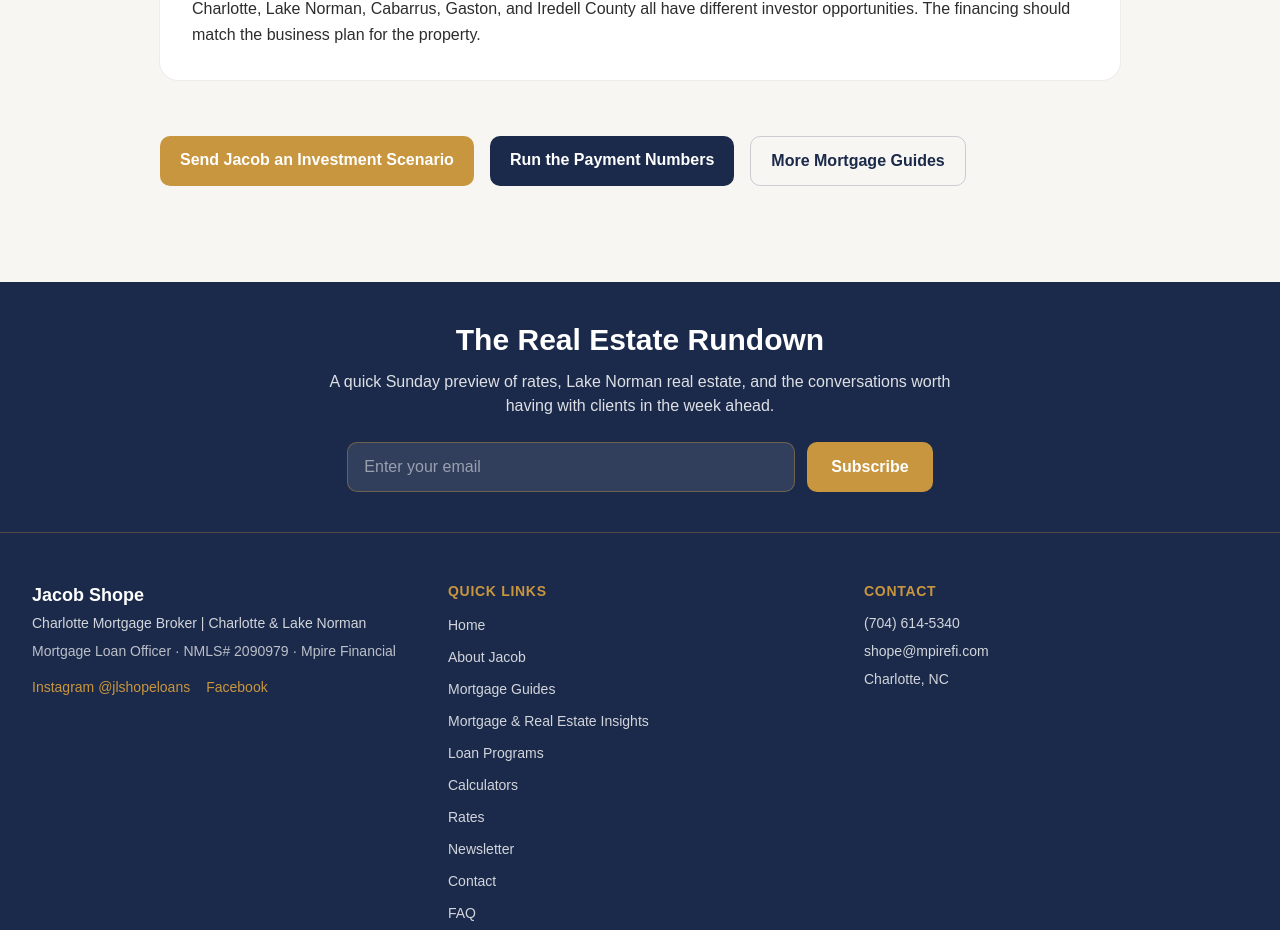
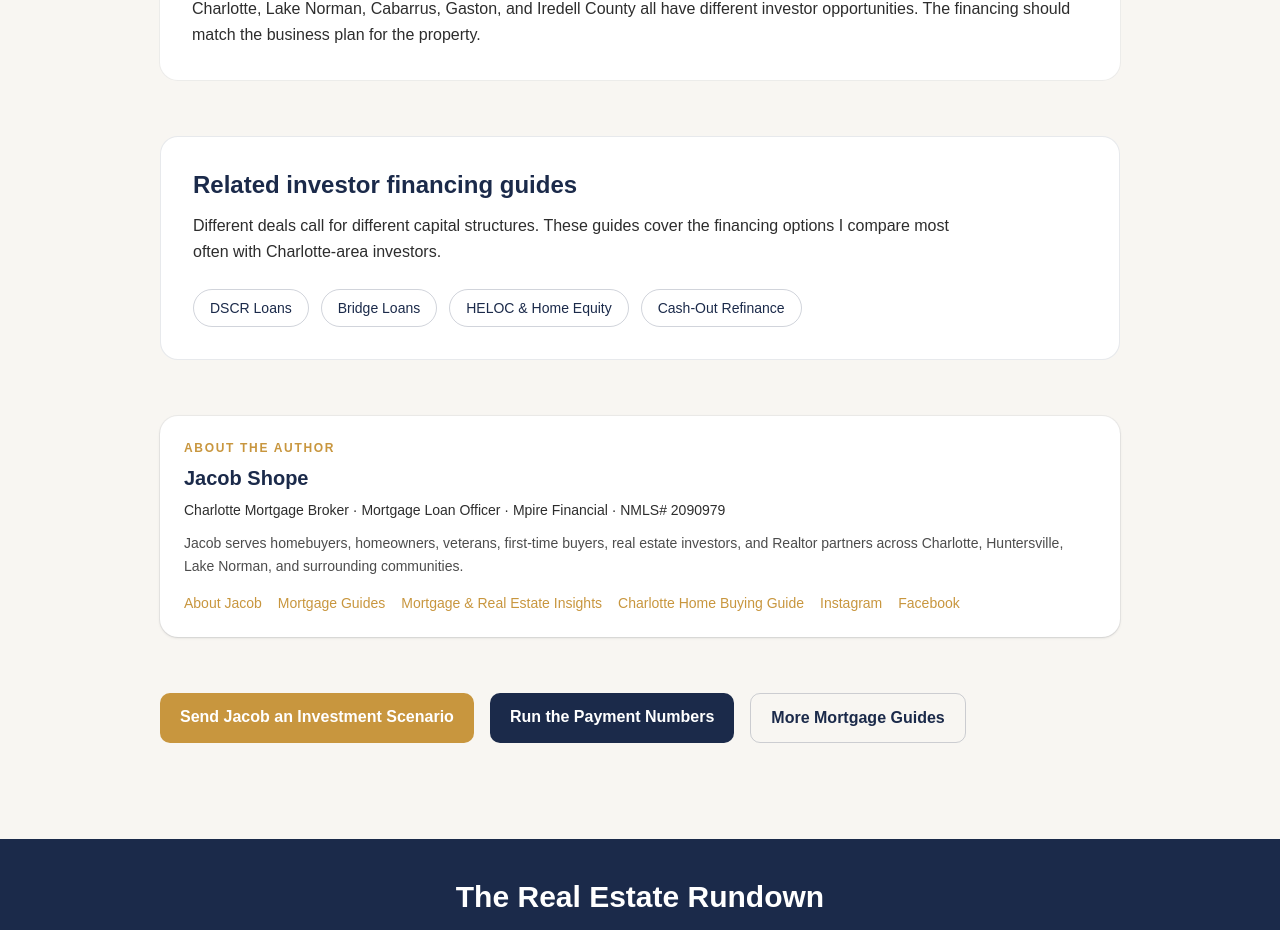
Before and after one commit to JLshope12/jacob-shope-mortgage, a Next.js app: page /investment-property-loans-charlotte in a window 1280 px wide. Shown: the part 1098-2028 px from the top of the page. Built offline with nearby package versions, Linux system fonts and the light colour scheme.

Commit message:
Strengthen Charlotte investor financing authority page

```diff
--- a/app/investment-property-loans-charlotte/page.tsx
+++ b/app/investment-property-loans-charlotte/page.tsx
@@ -1,20 +1,56 @@
 import Link from "next/link";
+import { AuthorBox } from "@/components/seo/AuthorBox";
+
+const origin = "https://jacobshopemortgage.com";
+const pageUrl = `${origin}/investment-property-loans-charlotte`;
 
 export const metadata = {
   title: "Investment Property Loans Charlotte NC | Jacob Shope Mortgage",
   description:
     "Investment property and real estate investor mortgage guidance in Charlotte and Lake Norman from Jacob Shope, NMLS# 2090979.",
   alternates: { canonical: "/investment-property-loans-charlotte" },
+  authors: [{ name: "Jacob Shope", url: "/about" }],
 };
 
 export default function InvestmentPropertyLoansCharlottePage() {
   const schema = {
     "@context": "https://schema.org",
-    "@type": "Article",
-    headline: "Investment Property Financing in Charlotte, NC",
-    author: { "@id": "https://jacobshopemortgage.com/#jacob-shope" },
-    publisher: { "@id": "https://jacobshopemortgage.com/#mpire-financial" },
-    mainEntityOfPage: "https://jacobshopemortgage.com/investment-property-loans-charlotte",
+    "@graph": [
+      {
+        "@type": "Article",
+        "@id": `${pageUrl}#article`,
+        headline: "Investment Property Financing in Charlotte, NC",
+        description:
+          "A practical guide to comparing conventional, DSCR, bridge, home-equity, and other financing structures for Charlotte-area real estate investors.",
+        author: { "@id": `${origin}/#jacob-shope` },
+        publisher: { "@id": `${origin}/#mpire-financial` },
+        mainEntityOfPage: { "@id": `${pageUrl}#webpage` },
+      },
+      {
+        "@type": "WebPage",
+        "@id": `${pageUrl}#webpage`,
+        url: pageUrl,
+        name: "Investment Property Loans in Charlotte, NC",
+        author: { "@id": `${origin}/#jacob-shope` },
+        isPartOf: { "@id": `${origin}/#website` },
+        about: [
+          { "@type": "Thing", name: "Investment property financing" },
+          { "@type": "Thing", name: "DSCR loans" },
+          { "@type": "Thing", name: "Real estate investor financing" },
+          { "@type": "Place", name: "Charlotte, North Carolina" },
+          { "@type": "Place", name: "Lake Norman, North Carolina" },
+        ],
+      },
+      {
+        "@type": "BreadcrumbList",
+        "@id": `${pageUrl}#breadcrumbs`,
+        itemListElement: [
+          { "@type": "ListItem", position: 1, name: "Home", item: origin },
+          { "@type": "ListItem", position: 2, name: "Mortgage Guides", item: `${origin}/mortgage-guides` },
+          { "@type": "ListItem", position: 3, name: "Investment Property Loans Charlotte", item: pageUrl },
+        ],
+      },
+    ],
   };
 
   return (
@@ -54,6 +90,23 @@ export default function InvestmentPropertyLoansCharlottePage() {
           </p>
         </section>
 
+        <section className="mt-14 rounded-2xl border border-navy/10 bg-white p-8">
+          <h2 className="text-2xl font-bold text-navy">Related investor financing guides</h2>
+          <p className="mt-3 max-w-3xl leading-relaxed text-charcoal">
+            Different deals call for different capital structures. These guides cover the financing options I compare most often with Charlotte-area investors.
+          </p>
+          <div className="mt-6 flex flex-wrap gap-3 text-sm font-medium">
+            <Link href="/dscr-loans-charlotte" className="rounded-full border border-navy/20 px-4 py-2 text-navy hover:border-gold hover:text-gold">DSCR Loans</Link>
+            <Link href="/bridge-loans-charlotte" className="rounded-full border border-navy/20 px-4 py-2 text-navy hover:border-gold hover:text-gold">Bridge Loans</Link>
+            <Link href="/home-equity-heloc-charlotte" className="rounded-full border border-navy/20 px-4 py-2 text-navy hover:border-gold hover:text-gold">HELOC & Home Equity</Link>
+            <Link href="/cash-out-refinance-charlotte" className="rounded-full border border-navy/20 px-4 py-2 text-navy hover:border-gold hover:text-gold">Cash-Out Refinance</Link>
+          </div>
+        </section>
+
+        <div className="mt-14">
+          <AuthorBox />
+        </div>
+
         <section className="mt-14 flex flex-wrap gap-4">
           <Link href="/contact" className="rounded-lg bg-gold px-5 py-3 font-semibold text-white hover:bg-gold/90">Send Jacob an Investment Scenario</Link>
           <Link href="/calculators/payment" className="rounded-lg bg-navy px-5 py-3 font-semibold text-white hover:bg-slate">Run the Payment Numbers</Link>
```
